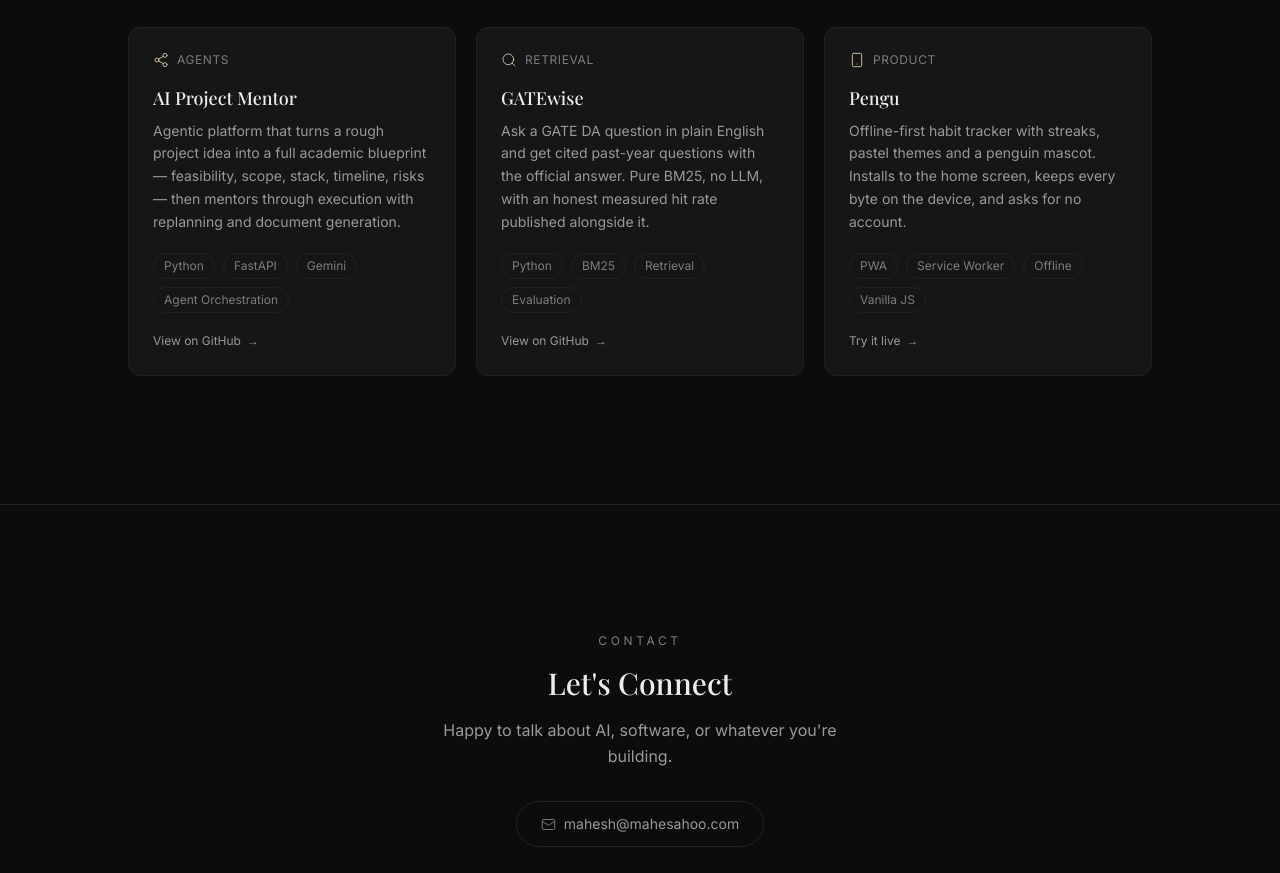
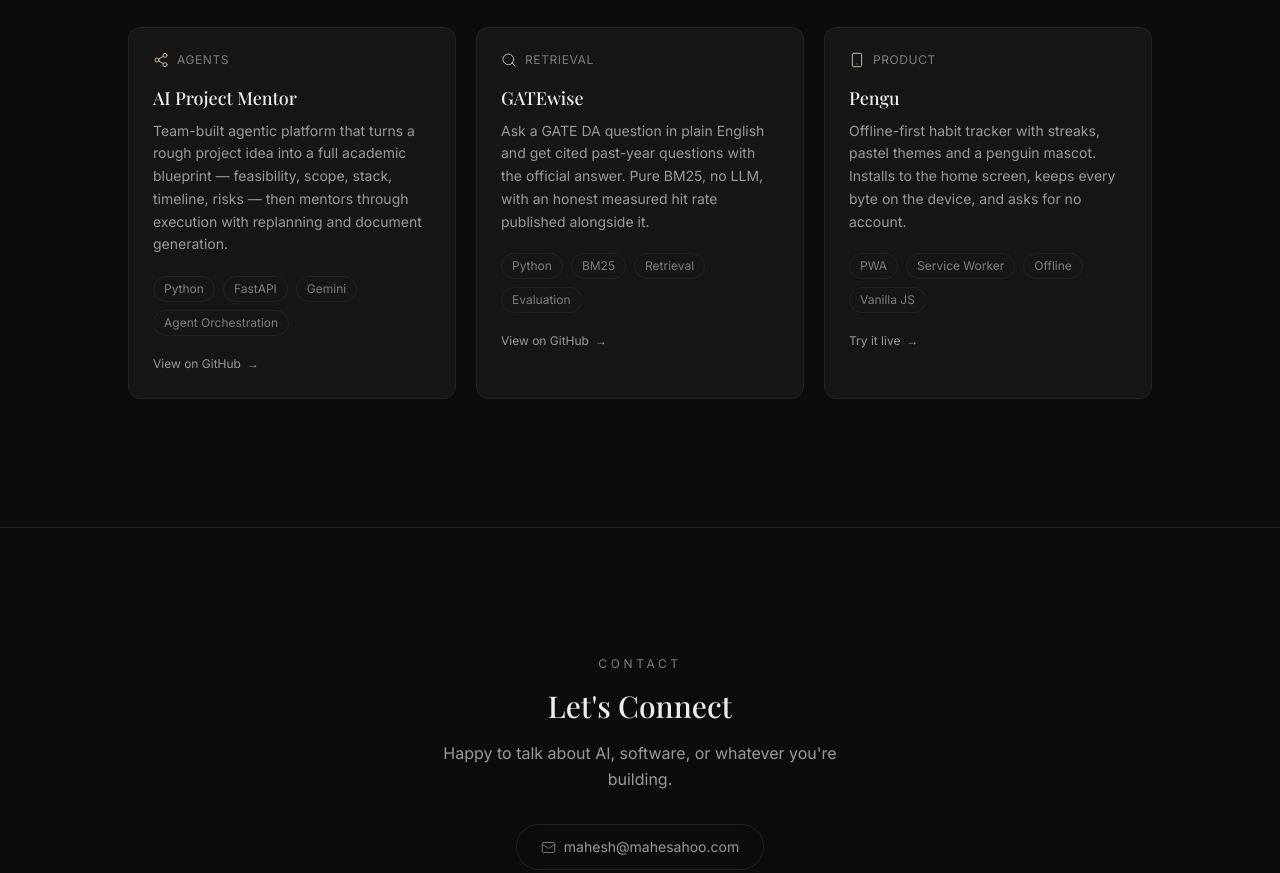
Before and after one commit to mahesahoo/mahesahoo.github.io, a website: page index.html in a window 1280 px wide. Shown: the part 1800-2673 px from the top of the page. Drawn offline with nearby package versions, Linux system fonts and the light colour scheme; a web font is replaced by a local one.

Commit message:
Note collaborator on AI Project Mentor card

```diff
--- a/index.html
+++ b/index.html
@@ -186,7 +186,7 @@
           </div>
           <h3 class="font-serif text-lg font-medium mb-2 text-textPrimary">AI Project Mentor</h3>
           <p class="text-textSecondary text-sm leading-relaxed mb-5">
-            Agentic platform that turns a rough project idea into a full academic blueprint &mdash; feasibility, scope, stack, timeline, risks &mdash; then mentors through execution with replanning and document generation.
+            Team-built agentic platform that turns a rough project idea into a full academic blueprint &mdash; feasibility, scope, stack, timeline, risks &mdash; then mentors through execution with replanning and document generation.
           </p>
           <div class="flex flex-wrap gap-2">
             <span class="text-xs px-2.5 py-1 rounded-full border border-border text-textMuted tag-hover">Python</span>
```
